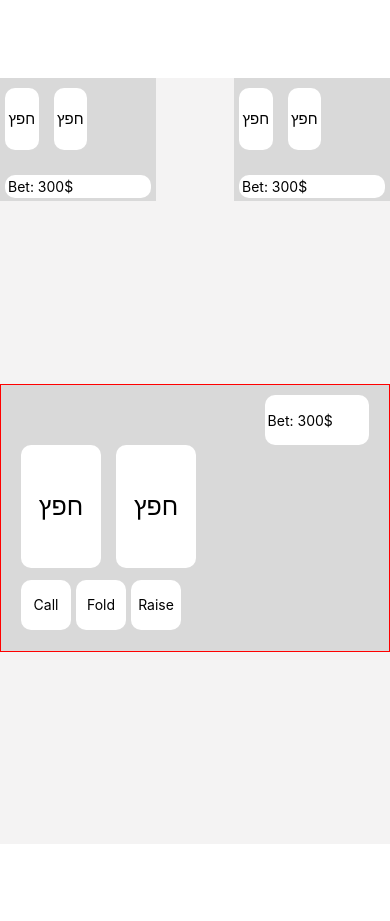
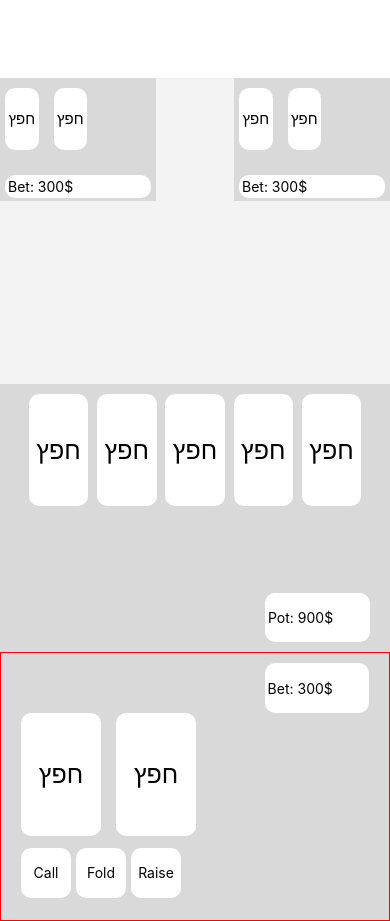
Before and after one commit to tomheitner/hafazim, a React Native app: screen / in a window 390 px wide. Before the commit the page ends 844 px from the top, so only its background shows below. Built offline with nearby package versions, Linux system fonts and the light colour scheme.

Commit message:
second commit

```diff
--- a/Components/HefezKlaf.jsx
+++ b/Components/HefezKlaf.jsx
@@ -1,9 +1,9 @@
 import { StyleSheet, Text, View } from 'react-native';
 import { COLORS } from '../consts';
 
-export default function HefezKlaf({moreTextStyles}) {
+export default function HefezKlaf({moreTextStyles, moreCardStyles}) {
     return (
-        <View style={[styles.container]}>
+        <View style={[styles.container, moreCardStyles]}>
             <Text style={[{fontSize: 25}, moreTextStyles]}>
                 חפץ
             </Text>
--- a/Components/PlayerCard.jsx
+++ b/Components/PlayerCard.jsx
@@ -15,7 +15,7 @@ export default function PlayerCard({turn, nextTurn}) {
             </View>
 
             <View style={styles.midRow}>
-                <HefezKlaf />
+                <HefezKlaf/>
                 <HefezKlaf />
             </View>
 
--- /dev/null
+++ b/Components/TableCard.jsx
@@ -0,0 +1,63 @@
+import { StyleSheet, Text, View, TouchableOpacity } from 'react-native';
+import { COLORS } from '../consts';
+import HefezKlaf from './HefezKlaf';
+import { globalStyles } from '../globalStyles';
+
+
+export default function TableCard() {
+    return (
+        <View style={[styles.mainContainer]}>
+
+            <View style={styles.midRow}>
+                <HefezKlaf moreCardStyles={styles.klaf}/>
+                <HefezKlaf moreCardStyles={styles.klaf}/>
+                <HefezKlaf moreCardStyles={styles.klaf}/>
+                <HefezKlaf moreCardStyles={styles.klaf}/>
+                <HefezKlaf moreCardStyles={styles.klaf}/>
+            </View>
+
+            <View style={styles.bottomRow}>
+                <View style={styles.potContainer}>
+                    <Text>Pot: 900$</Text>
+                </View>
+            </View>
+
+
+        </View>
+    )
+}
+
+const styles = StyleSheet.create({
+    mainContainer: {
+      width: '100%',
+      height: '35%',
+      paddingVertical: 10,
+      paddingHorizontal: 20,
+      backgroundColor: COLORS.base500,
+      justifyContent: 'space-between',
+    },
+    bottomRow: {
+        width: '100%',
+        height: '20%',
+        flexDirection: 'row',
+        justifyContent: 'flex-end',
+
+    },
+    midRow: {
+        flexDirection: 'row',
+        justifyContent: 'space-evenly',
+        height: '50%',
+    },
+    potContainer: {
+        backgroundColor: COLORS.base100,
+        padding: 3,
+        borderRadius: 10,
+        justifyContent: 'center',
+        width: '30%'
+    },
+    klaf: {
+        height: '90%',
+        width: '17%'
+    }
+
+  });
--- a/screens/mainScreen.jsx
+++ b/screens/mainScreen.jsx
@@ -3,6 +3,7 @@ import PlayerCard from '../Components/PlayerCard';
 import { COLORS } from '../consts';
 import OtherPlayerCard from '../Components/OtherPlayerCard';
 import { useState } from 'react';
+import TableCard from '../Components/TableCard';
 
 
 export default function MainScreen() {
@@ -24,12 +25,9 @@ export default function MainScreen() {
                 <OtherPlayerCard turnNumber={2} turn={turn}/>
             </View>
 
-            <View>
-
-            </View>
+            <TableCard />
 
             <PlayerCard turn={turn} nextTurn={nextTurn}/>
-            <View />
         </View>
     )
 }
@@ -38,7 +36,8 @@ const styles = StyleSheet.create({
     mainContainer: {
       flex: 1,
       backgroundColor: COLORS.base300,
-      alignItems: 'center'
+      alignItems: 'center',
+      justifyContent: 'space-between'
     },
     topRow: {
         flexDirection: 'row',
```
